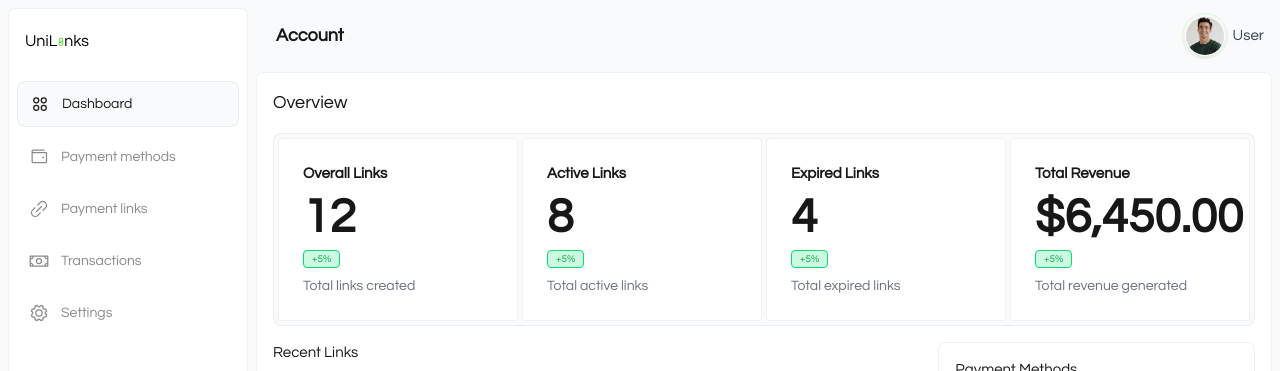
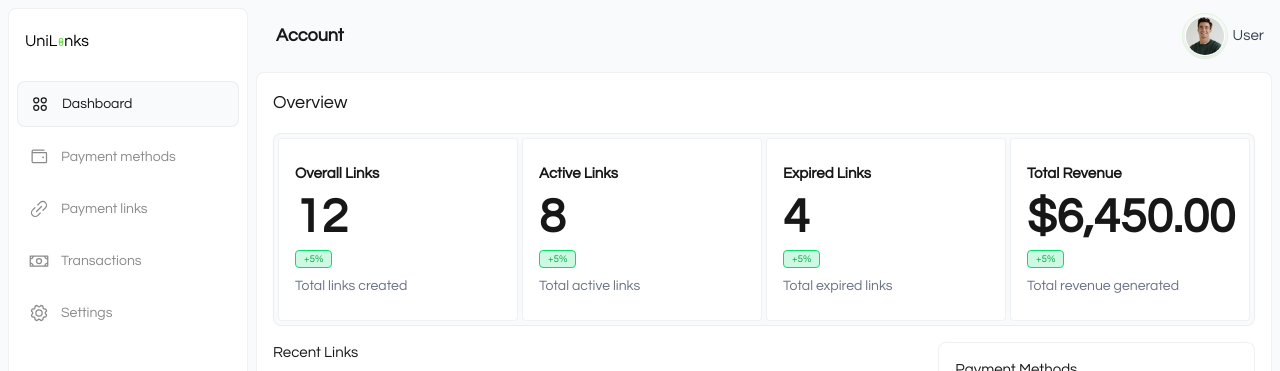
Before and after one commit to abel-otegbola/Unilinks, a React (Vite) app: page /account in a window 1280 px wide. Shown: the top 371 px of the page. Built offline with nearby package versions, Linux system fonts and the light colour scheme; no server answers; the database is empty.

Commit message:
fix: remoe padding-inline from table

```diff
--- a/src/pages/account/dashboard/index.tsx
+++ b/src/pages/account/dashboard/index.tsx
@@ -24,7 +24,7 @@ function Dashboard() {
                 <h1 className="md:text-[18px] text-[16px] font-medium capitalize leading-[28px]">Overview</h1>
 
                 <div className="grid md:grid-cols-4 grid-cols-2 border border-gray-500/[0.1] bg-gray-50 gap-1 rounded-lg p-1">
-                  <div className="flex flex-col gap-2 md:px-6 md:py-6 p-4 rounded border border-gray-500/[0.1] bg-white">
+                  <div className="flex flex-col gap-2 md:md:py-6 p-4 rounded border border-gray-500/[0.1] bg-white">
                     <h2 className="font-semibold">Overall Links</h2>
                     <div className="flex flex-col">
                       <div className="flex gap-2 justify-end flex-wrap flex-col">
@@ -35,7 +35,7 @@ function Dashboard() {
                     </div>
                   </div>
 
-                   <div className="flex flex-col gap-2 md:px-6 md:py-6 p-4 rounded border border-gray-500/[0.1] bg-white">
+                   <div className="flex flex-col gap-2 md:md:py-6 p-4 rounded border border-gray-500/[0.1] bg-white">
                     <h2 className="font-semibold">Active Links</h2>
                     <div className="flex flex-col">
                       <div className="flex gap-2 justify-end flex-wrap flex-col">
@@ -46,7 +46,7 @@ function Dashboard() {
                     </div>
                   </div>
 
-                   <div className="flex flex-col gap-2 md:px-6 md:py-6 p-4 rounded border border-gray-500/[0.1] bg-white">
+                   <div className="flex flex-col gap-2 md:md:py-6 p-4 rounded border border-gray-500/[0.1] bg-white">
                     <h2 className="font-semibold">Expired Links</h2>
                     <div className="flex flex-col">
                       <div className="flex gap-2 justify-end flex-wrap flex-col">
@@ -57,7 +57,7 @@ function Dashboard() {
                     </div>
                   </div>
 
-                   <div className="flex flex-col gap-2 md:px-6 md:py-6 p-4 rounded border border-gray-500/[0.1] bg-white">
+                   <div className="flex flex-col gap-2 md:md:py-6 p-4 rounded border border-gray-500/[0.1] bg-white">
                     <h2 className="font-semibold">Total Revenue</h2>
                     <div className="flex flex-col">
                       <div className="flex gap-2 justify-end flex-wrap flex-col">
@@ -81,18 +81,18 @@ function Dashboard() {
                           <table className="w-full rounded-lg border border-gray-200 overflow-hidden">
                             <thead className="bg-gray-50 border border-gray-200">
                               <tr className="">
-                                <th className="px-6 py-3 text-left text-xs font-medium text-gray-500 uppercase tracking-wider">Reference</th>
-                                <th className="px-6 py-3 text-left text-xs font-medium text-gray-500 uppercase tracking-wider">Amount</th>
-                                <th className="px-6 py-3 text-left text-xs font-medium text-gray-500 uppercase tracking-wider">Status</th>
+                                <th className="py-3 text-left text-xs font-medium text-gray-500 uppercase tracking-wider">Reference</th>
+                                <th className="py-3 text-left text-xs font-medium text-gray-500 uppercase tracking-wider">Amount</th>
+                                <th className="py-3 text-left text-xs font-medium text-gray-500 uppercase tracking-wider">Status</th>
                               </tr>
                             </thead>
                             <tbody className="bg-white divide-y divide-gray-200">
                               {
                                 paymentLinks.slice(0, 5).map((link) => (
                                   <tr key={link.id} className="border border-gray-500/[0.1] rounded-lg">
-                                    <td className="px-6 py-4 whitespace-nowrap">{link.reference}</td>
-                                    <td className="px-6 py-4 whitespace-nowrap">{link.currency}{link.amount}</td>
-                                    <td className="px-6 py-4 whitespace-nowrap"><p className={`w-fit rounded-full px-2 py-1 ${getStatusColor(link.status)}`}>{link.status}</p></td>
+                                    <td className="py-4 whitespace-nowrap">{link.reference}</td>
+                                    <td className="py-4 whitespace-nowrap">{link.currency}{link.amount}</td>
+                                    <td className="py-4 whitespace-nowrap"><p className={`w-fit rounded-full px-2 py-1 ${getStatusColor(link.status)}`}>{link.status}</p></td>
                                   </tr>
                                 ))
                               }
```
